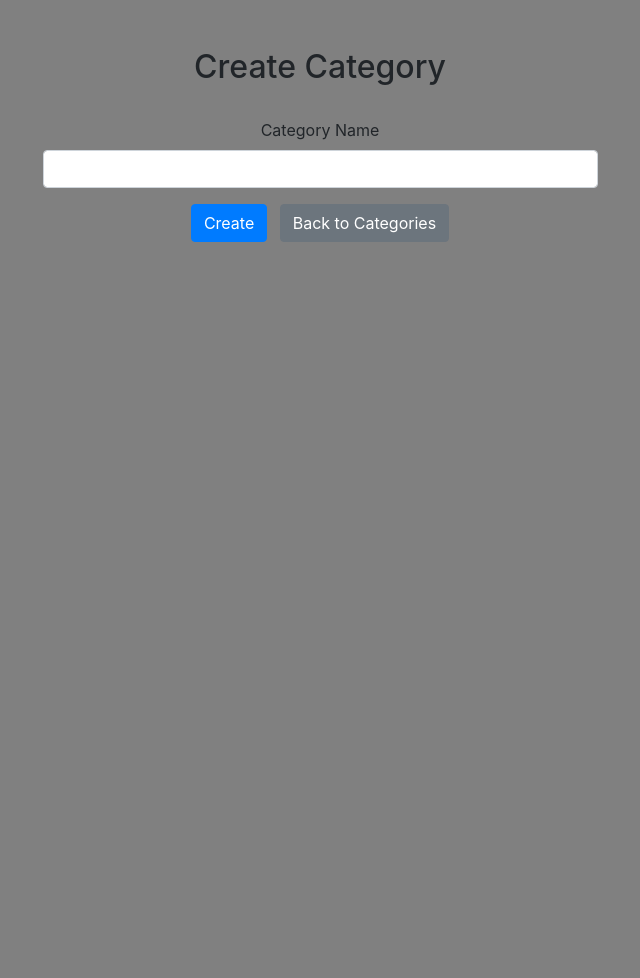
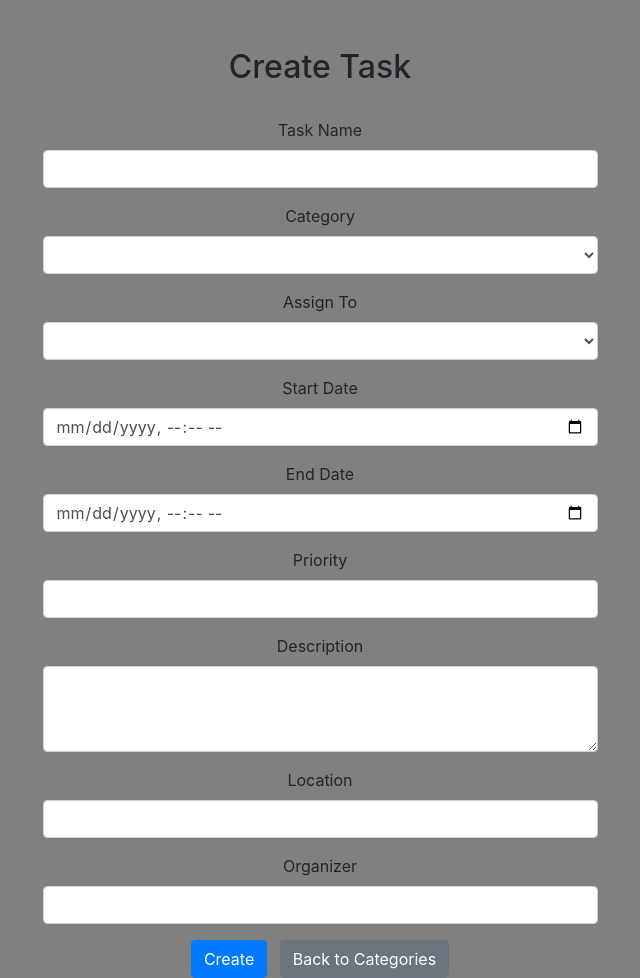
Before and after one commit to heshanraj/Assignment---2, a Django app: page /categories/create/ in a window 1280 px wide. Shown: the whole page, without its empty margins (320-960 px from the left). Before the commit the page ends 242 px from the top, so only its background shows below. Run offline with Django 4.2, Linux system fonts and the light colour scheme; the visitor is signed in with stand-in values (Sample User, id 1); lists and menus that the app fills with data are empty; some libraries are stand-ins or nearby versions.

Commit message:
Update create_category.html

```diff
--- a/templates/create_category.html
+++ b/templates/create_category.html
@@ -3,7 +3,7 @@
 <head>
   <meta charset="UTF-8">
   <meta name="viewport" content="width=device-width, initial-scale=1.0">
-  <title>Create Category</title>
+  <title>Create Task</title>
   <link rel="stylesheet" href="https://maxcdn.bootstrapcdn.com/bootstrap/4.5.2/css/bootstrap.min.css">
   <style>
     body {
@@ -13,13 +13,53 @@
 </head>
 <body>
   <div class="container mt-5 text-center">
-    <h2>Create Category</h2>
+    <h2>Create Task</h2>
     <br>
-    <form method="post" action="{% url 'create_category' %}" class="w-50 mx-auto">
+    <form method="post" action="{% url 'create_task' %}" class="w-50 mx-auto">
       {% csrf_token %}
       <div class="form-group">
-        <label for="name">Category Name</label>
+        <label for="name">Task Name</label>
         <input type="text" class="form-control" id="name" name="name" required>
+      </div>
+      <div class="form-group">
+        <label for="category">Category</label>
+        <select class="form-control" id="category" name="category" required>
+          {% for category in categories %}
+          <option value="{{ category.id }}">{{ category.name }}</option>
+          {% endfor %}
+        </select>
+      </div>
+      <div class="form-group">
+        <label for="assigned_to">Assign To</label>
+        <select class="form-control" id="assigned_to" name="assigned_to" required>
+          {% for user in users %}
+          <option value="{{ user.id }}">{{ user.username }}</option>
+          {% endfor %}
+        </select>
+      </div>
+      <div class="form-group">
+        <label for="start_date">Start Date</label>
+        <input type="datetime-local" class="form-control" id="start_date" name="start_date" required>
+      </div>
+      <div class="form-group">
+        <label for="end_date">End Date</label>
+        <input type="datetime-local" class="form-control" id="end_date" name="end_date" required>
+      </div>
+      <div class="form-group">
+        <label for="priority">Priority</label>
+        <input type="number" class="form-control" id="priority" name="priority" required>
+      </div>
+      <div class="form-group">
+        <label for="description">Description</label>
+        <textarea class="form-control" id="description" name="description" rows="3" required></textarea>
+      </div>
+      <div class="form-group">
+        <label for="location">Location</label>
+        <input type="text" class="form-control" id="location" name="location">
+      </div>
+      <div class="form-group">
+        <label for="organizer">Organizer</label>
+        <input type="text" class="form-control" id="organizer" name="organizer">
       </div>
       <button type="submit" class="btn btn-primary">Create</button>
       <a href="{% url 'category_list' %}" class="btn btn-secondary ml-2">Back to Categories</a>
```
